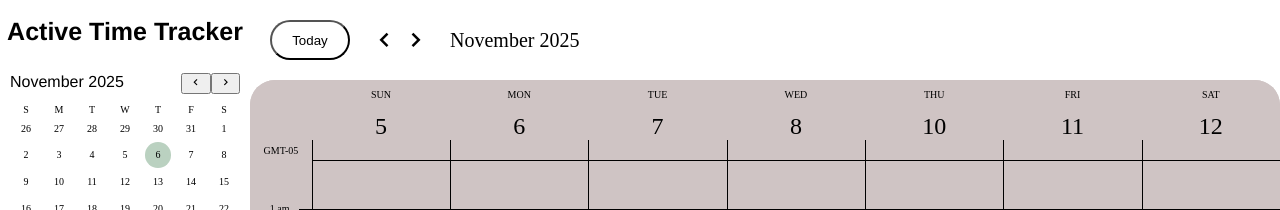
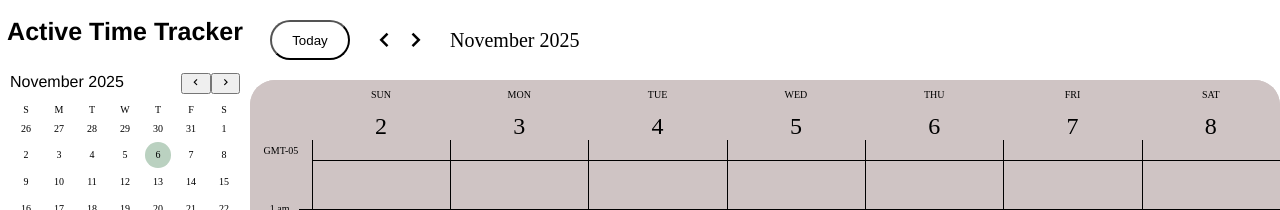
Before and after one commit to SimonX1a0/google-calendar, a React (Vite) app in the folder calendar-app/: page / in a window 1280 px wide. Shown: the top 210 px of the page. Built offline with nearby package versions, Linux system fonts and the light colour scheme.

Commit message:
added the logic to the main calendar header buttons

```diff
--- a/calendar-app/src/Calendar/Calendar.jsx
+++ b/calendar-app/src/Calendar/Calendar.jsx
@@ -3,23 +3,31 @@ import Dates from "./Dates/Dates.jsx"
 import {useState} from 'react'
 function Calendar(){
     const [currentDate, setCurrentDate] = useState(new Date());
-    function preMonth(){
-        setCurrentDate(new Date(currentDate.getFullYear(), currentDate.getMonth() - 1, 1));
+    const [miniDate, setMiniDate] = useState(new Date());
+    function lastWeek(){
+        setCurrentDate(new Date(currentDate.getFullYear(), currentDate.getMonth(), currentDate.getDate() - 7));
     }
-    function nextMonth(){
-        setCurrentDate(new Date(currentDate.getFullYear(), currentDate.getMonth() + 1, 1));
+    function nextWeek(){
+        setCurrentDate(new Date(currentDate.getFullYear(), currentDate.getMonth(), currentDate.getDate() + 7));
+    }
+    function lastMiniMonth(){
+        setMiniDate(new Date(miniDate.getFullYear(), miniDate.getMonth() - 1, 1));
+    }
+    function nextMiniMonth(){
+        setMiniDate(new Date(miniDate.getFullYear(), miniDate.getMonth() + 1, 1));
     }
     return(
         <>
             <div className="calendar-app">
                 <SideBar
-                currentDate={currentDate}
-                preMonth={preMonth}
-                nextMonth={nextMonth}></SideBar>
+                miniDate={miniDate}
+                setCurrentDate={setCurrentDate}
+                lastMiniMonth={lastMiniMonth}
+                nextMiniMonth={nextMiniMonth}></SideBar>
                 <Dates
                 currentDate={currentDate}
-                preMonth={preMonth}
-                nextMonth={nextMonth}></Dates>
+                lastWeek={lastWeek}
+                nextWeek={nextWeek}></Dates>
             </div>
         </>
     )
--- a/calendar-app/src/Calendar/Dates/Calendar-grids/Calendar-Header/CalendarHeader.jsx
+++ b/calendar-app/src/Calendar/Dates/Calendar-grids/Calendar-Header/CalendarHeader.jsx
@@ -1,28 +1,36 @@
 import style from "./CalendarHeader.module.css"
 import HeaderDay from "./HeaderDay.jsx"
 
-function CalendarHeader(){
+function CalendarHeader(prop) {
+  const currentDate = prop.currentDate || new Date(); // use prop or fallback
+  const today = currentDate.getDate();
+  const dayOfWeek = currentDate.getDay(); // 0 = Sunday, 6 = Saturday
+
+  // Find the Sunday of this week
+  const sunday = new Date(currentDate);
+  sunday.setDate(today - dayOfWeek);
+
   const days = [];
-    const now = new Date();
-    const today = now.getDate();
-    const day = now.getDay();
-    for(let i=0; i<day; i++){
+  for (let i = 0; i < 7; i++) {
+    const date = new Date(sunday);
+    date.setDate(sunday.getDate() + i);
 
+    const weekday = date.toLocaleString("default", { weekday: "short" }).toUpperCase();
+    const dayNum = date.getDate();
+
+    days.push({ weekday, dayNum });
   }
-    return(
+
+  return (
     <div className={style.header}>
       <div className={style.timeZone}>
         <span>GMT-05</span>
       </div>
-            <HeaderDay day="SUN" date="5"></HeaderDay>
-            <HeaderDay day="MON" date="6"></HeaderDay>
-            <HeaderDay day="TUE" date="7"></HeaderDay>
-            <HeaderDay day="WED" date="8"></HeaderDay>
-            <HeaderDay day="THU" date="10"></HeaderDay>
-            <HeaderDay day="FRI" date="11"></HeaderDay>
-            <HeaderDay day="SAT" date="12"></HeaderDay>
+      {days.map((d, i) => (
+        <HeaderDay key={i} day={d.weekday} date={d.dayNum} />
+      ))}
     </div>
   );
 }
 
-export default CalendarHeader
+export default CalendarHeader;
--- a/calendar-app/src/Calendar/Dates/Calendar-grids/CalendarGrids.jsx
+++ b/calendar-app/src/Calendar/Dates/Calendar-grids/CalendarGrids.jsx
@@ -3,10 +3,12 @@ import CalendarHeader from "./Calendar-Header/CalendarHeader.jsx"
 import Axis from "./Calendar-Axis/Axis.jsx"
 import Column from "./Calendar-Columns/Column.jsx"
 
-function CalendarGrid(){
+function CalendarGrid(prop){
+    const currentDate = prop.currentDate;
     return(
         <div className={style.calendar}>
-                <CalendarHeader></CalendarHeader>
+                <CalendarHeader
+                currentDate={currentDate}></CalendarHeader>
                 <div className={style.main}>
                     <Axis></Axis>
                     <Column></Column>
--- a/calendar-app/src/Calendar/Dates/Dates-Header/DatesHeader.jsx
+++ b/calendar-app/src/Calendar/Dates/Dates-Header/DatesHeader.jsx
@@ -1,13 +1,19 @@
 import style from "./DatesHeader.module.css"
 
-function DatesHeader(){
+function DatesHeader(prop){
+    const lastWeek = prop.lastWeek;
+    const nextWeek = prop.nextWeek;
+    const month = prop.currentDate.getMonth();
+    const year = prop.currentDate.getFullYear();
+    const monthStr = new Date(year, month).toLocaleString("default", {month: "long"});
+
     return(
         <>
             <div className={style.header}>
                 <button className={style.today}>Today</button>
-                <i className={`bx  bx-chevron-left ${style.left}`}></i>
-                <i className={`bx  bx-chevron-right ${style.right}`}></i>
-                <span className={style.date}>{`November 2025`}</span>
+                <i onClick={lastWeek} className={`bx  bx-chevron-left ${style.left}`}></i>
+                <i onClick={nextWeek} className={`bx  bx-chevron-right ${style.right}`}></i>
+                <span className={style.date}>{`${monthStr} ${year}`}</span>
             </div>
         </>
     );
--- a/calendar-app/src/Calendar/Dates/Dates.jsx
+++ b/calendar-app/src/Calendar/Dates/Dates.jsx
@@ -1,11 +1,18 @@
 import style from "./Dates.module.css"
 import DatesHeader from "./Dates-Header/DatesHeader.jsx"
 import CalendarGrid from "./Calendar-grids/CalendarGrids.jsx"
-function Dates(){
+function Dates(prop){
+    const currentDate = prop.currentDate;
+    const lastWeek = prop.lastWeek;
+    const nextWeek = prop.nextWeek;
     return(
         <div className={style.dates}>
-            <DatesHeader></DatesHeader>
-            <CalendarGrid></CalendarGrid>
+            <DatesHeader
+            currentDate={currentDate}
+            lastWeek={lastWeek}
+            nextWeek={nextWeek}></DatesHeader>
+            <CalendarGrid
+            currentDate={currentDate}></CalendarGrid>
         </div>
     )
 }
--- a/calendar-app/src/Calendar/SideBar/Calendar/Calendar.jsx
+++ b/calendar-app/src/Calendar/SideBar/MiniCalendar/Calendar.jsx
@@ -44,7 +44,7 @@ function Calendar(prop){
             <div className={style.header}>
                 <div className={style.date}>{`${monthText} ${year}`}</div>
                 <div className={style.btn}>
-                    <button className="left-btn btn" onClick={prop.preMonth}><i className='bx bx-chevron-left'></i></button>
+                    <button className="left-btn btn" onClick={prop.lastMonth}><i className='bx bx-chevron-left'></i></button>
                     <button className="right-btn btn" onClick={prop.nextMonth}><i className='bx bx-chevron-right'></i></button>
                 </div>
             </div>
--- a/calendar-app/src/Calendar/SideBar/SideBar.jsx
+++ b/calendar-app/src/Calendar/SideBar/SideBar.jsx
@@ -1,23 +1,23 @@
 import style from "./SideBar.module.css"
 import Header from "./Header/Header.jsx"
-import Calendar from "./Calendar/Calendar.jsx"
+import Calendar from "./MiniCalendar/Calendar.jsx"
 import Progress from './Progress/Progress.jsx'
 
 function SideBar(prop){
-    const currentDate = prop.currentDate;
-    const preMonth = prop.preMonth;
-    const nextMonth = prop.nextMonth;
+    const currentDate = prop.miniDate;
+    const lastMonth = prop.lastMiniMonth;
+    const nextMonth = prop.nextMiniMonth;
     return(
         <>
             <div className={style.sideBar}>
                 <Header></Header>
                 <Calendar
                 currentDate={currentDate}
-                preMonth={preMonth}
+                lastMonth={lastMonth}
                 nextMonth={nextMonth}></Calendar>
                 <Progress
                 currentDate={currentDate}
-                preMonth={preMonth}
+                lastMonth={lastMonth}
                 nextMonth={nextMonth}></Progress>
             </div>
         </>
```
Also changed, not shown: calendar-app/src/Calendar/SideBar/MiniCalendar/Calendar.module.css (renamed from calendar-app/src/Calendar/SideBar/Calendar/Calendar.module.css). Lines whose indentation alone changed are shown as unchanged.
